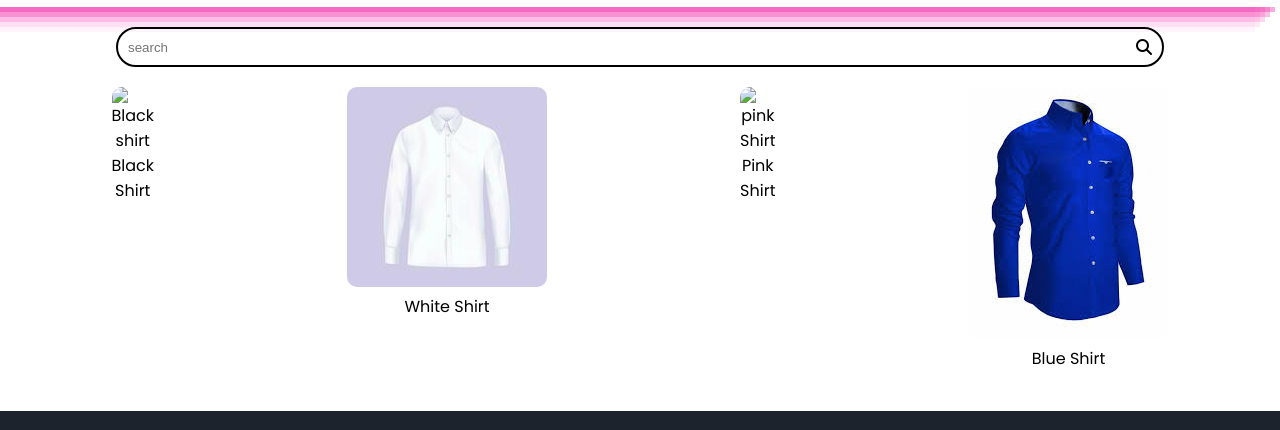
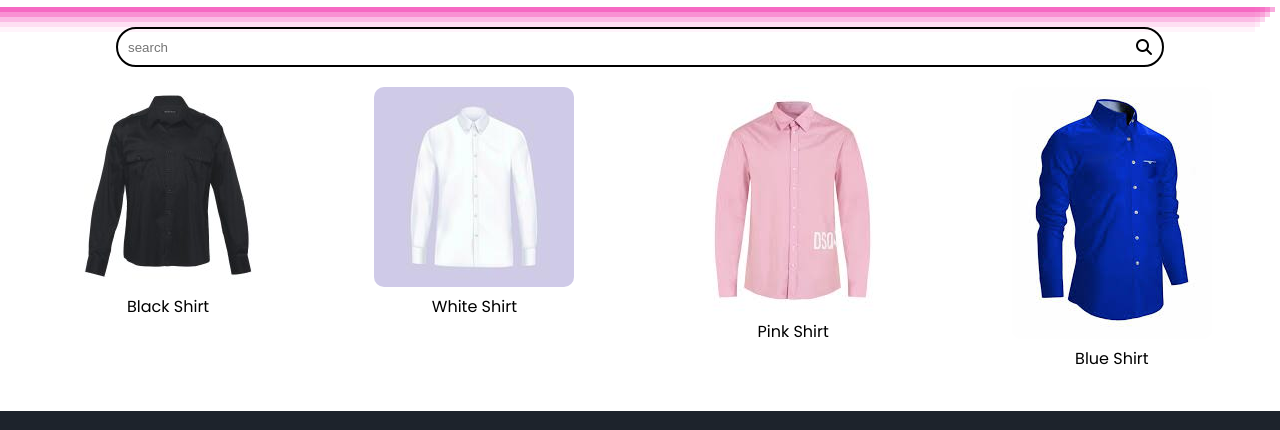
Before and after one commit to PrasannaS701/MyRepo, a plain HTML site: page collection.html in a window 1280 px wide. Shown: the part 48-478 px from the top of the page. Drawn offline with Linux system fonts and the light colour scheme.

Commit message:
Update collection.html

```diff
--- a/collection.html
+++ b/collection.html
@@ -53,7 +53,7 @@
         </form>
         <div class="products" id="products">
             <div class="products-box">
-                <img src="black shirt.jpg" alt="Black shirt">
+                <img src="blackshirt.jpg" alt="Black shirt">
                 <p>Black Shirt</p>
             </div>
             <div class="products-box">
@@ -61,7 +61,7 @@
                 <p>White Shirt</p>
             </div>
             <div class="products-box">
-                <img src="pink shirt.jpg" alt="pink Shirt">
+                <img src="pinkshirt.jpg" alt="pink Shirt">
                 <p>Pink Shirt</p>
             </div>
             <div class="products-box">
```
